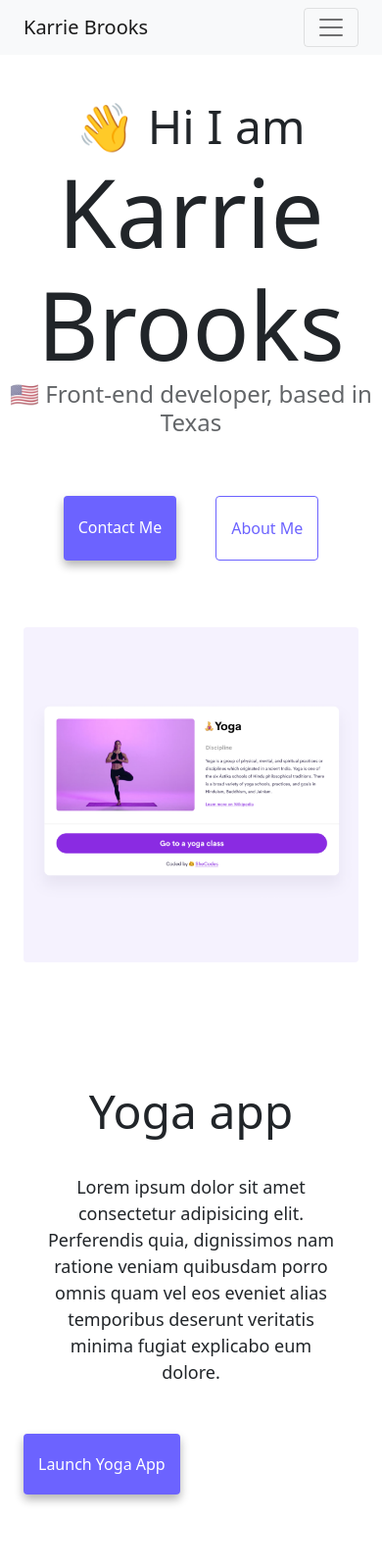
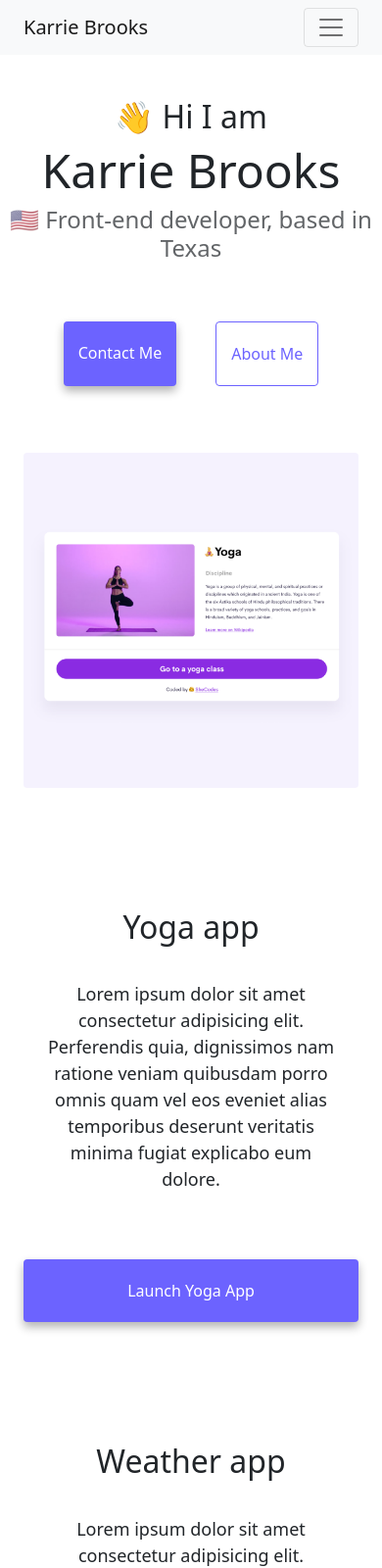
Before and after one commit to KarrieD/Portfolio-Project-KarrieBrooks, a plain HTML site: page index.html in a window 390 px wide. Shown: the top 1600 px of the page at 98% size. Drawn offline with nearby package versions, Linux system fonts and the light colour scheme.

Commit message:
Made more responsive

```diff
--- a/index.html
+++ b/index.html
@@ -94,7 +94,7 @@
             explicabo eum dolore.
           </p>
           <div class="mt-5">
-            <a href="#" class="primary-link" title="Launch yoga app"
+            <a href="#" class="primary-link project-link" title="Launch yoga app"
               >Launch Yoga App</a
             >
           </div>
@@ -110,7 +110,7 @@
             explicabo eum dolore.
           </p>
           <div class="mb-5 mt-5">
-            <a href="#" class="primary-link" title="Launch weather app"
+            <a href="#" class="primary-link project-link" title="Launch weather app"
               >Launch Weather App</a
             >
           </div>
@@ -140,7 +140,7 @@
             explicabo eum dolore.
           </p>
           <div class="mb-5 mt-5">
-            <a href="#" class="primary-link" title="Launch yogurt app"
+            <a href="#" class="primary-link project-link" title="Launch yogurt app"
               >Launch Yogurt App</a
             >
           </div>
--- a/style.css
+++ b/style.css
@@ -7,13 +7,6 @@
     "Apple Color Emoji", "Segoe UI Emoji", "Segoe UI Symbol", "Noto Color Emoji";
   --bs-gutter-x: 1.5rem;
   --bs-gutter-y: 0;
-}
-
-@media (min-width: 375px) {
-  h1,
-  p {
-    text-align: center;
-  }
 }
 
 body {
@@ -132,3 +125,24 @@ p {
   max-width: 100%;
   height: auto;
 }
+
+@media (max-width: 576px) {
+  h1 {
+    font-size: 48px;
+    line-height: 1.5;
+  }
+
+  h2 {
+    font-size: 32px;
+    text-align: center;
+  }
+
+  p {
+    text-align: center;
+  }
+
+  .project-link {
+    display: block;
+    text-align: center;
+  }
+}
```
